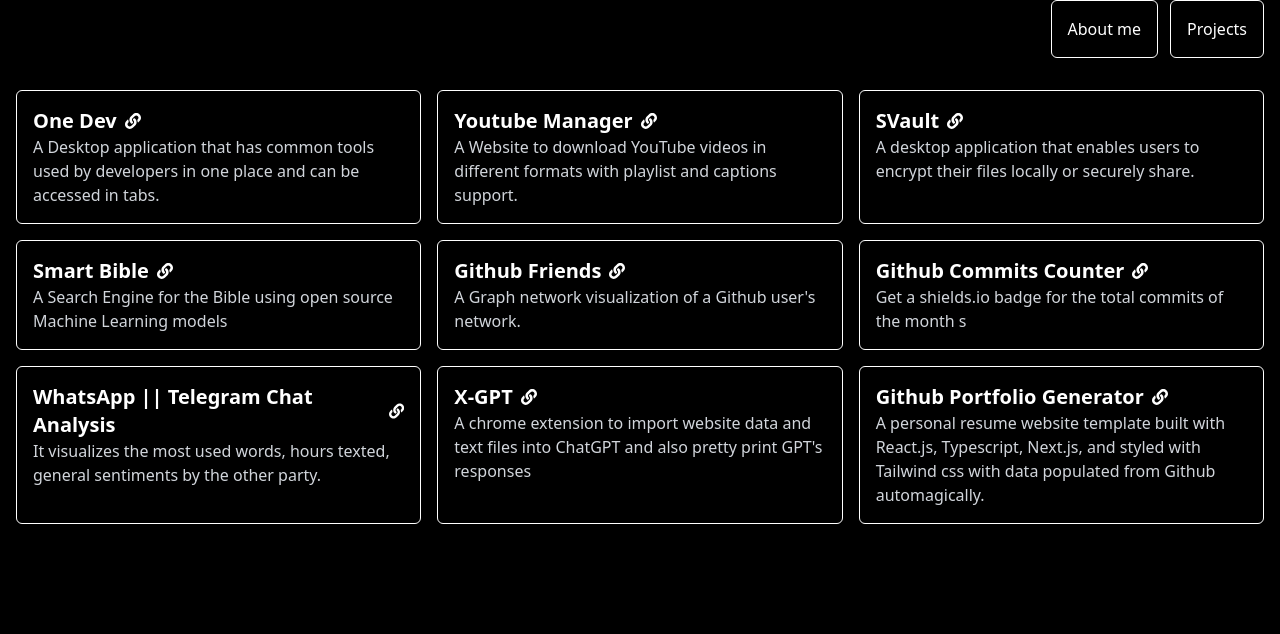
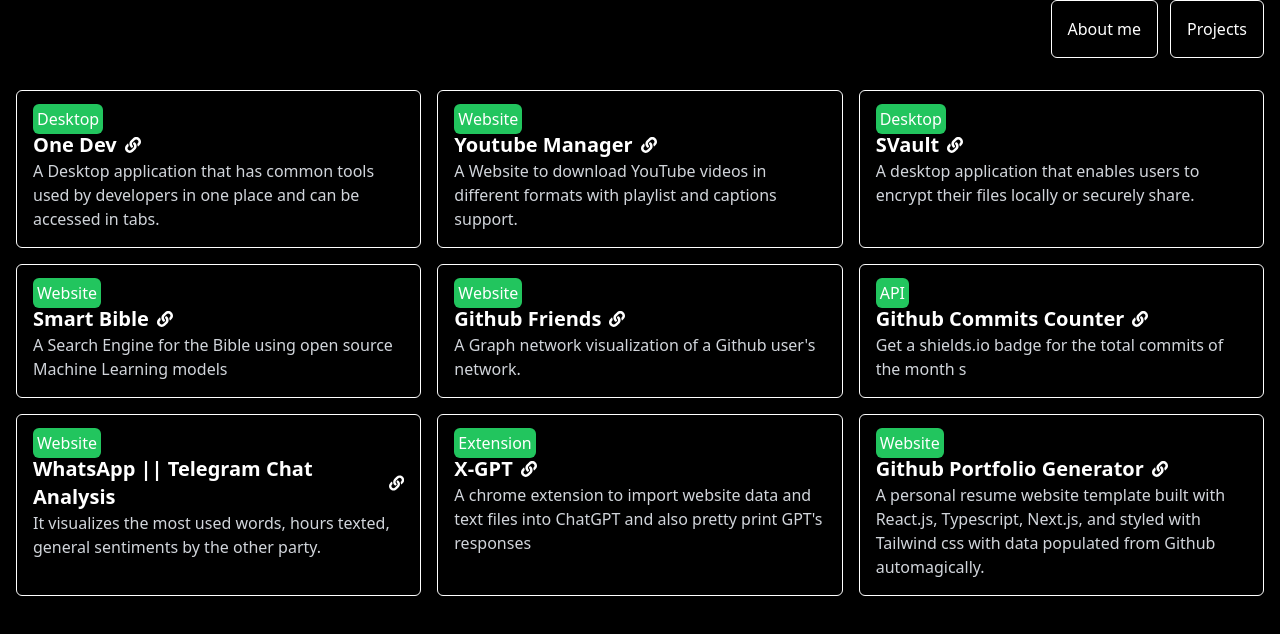
Before and after one commit to Owbird/Owbird, a Next.js app: page /projects in a window 1280 px wide. Shown: the top 634 px of the page. Built offline with nearby package versions, Linux system fonts and the light colour scheme.

Commit message:
feat (Projects): show platforms on project card

```diff
--- a/src/app/projects/[id]/page.tsx
+++ b/src/app/projects/[id]/page.tsx
@@ -1,5 +1,6 @@
 import NavBar from "@/components/NavBar";
 import WhiteButton from "@/components/WhiteButton";
+import ProjectPlatformsBadge from "@/components/project/ProjectPlatformsBadge";
 import projects from "@/data/projects.json";
 import { generate_metadata } from "@/utils/generate_metadata";
 import { Metadata } from "next";
@@ -64,14 +65,7 @@
 
       <div>
         <div className="flex flex-col">
-          {platforms.map((platform) => (
-            <span
-              key={platform}
-              className="mr-2 capitalize bg-green-500 p-1 rounded-md text-center w-20"
-            >
-              {platform}
-            </span>
-          ))}
+          <ProjectPlatformsBadge platforms={platforms} />
           <h1 className="font-bold text-4xl mr-2">{name}</h1>
         </div>
         <div className="flex mt-4 mb-4">
--- a/src/app/projects/page.tsx
+++ b/src/app/projects/page.tsx
@@ -1,4 +1,5 @@
 import NavBar from "@/components/NavBar";
+import ProjectPlatformsBadge from "@/components/project/ProjectPlatformsBadge";
 import projects from "@/data/projects.json";
 import Link from "next/link";
 import { FaLink } from "react-icons/fa";
@@ -11,8 +12,9 @@
       </div>
 
       <div className="grid grid-cols-1 lg:grid-cols-3 gap-4">
-        {projects.map(({ id, name, short_description }) => (
+        {projects.map(({ id, name, platforms, short_description }) => (
           <div key={id} className="border border-white p-4 rounded-md">
+            <ProjectPlatformsBadge platforms={platforms} />
             <div className="flex items-center hover:text-green-500">
               <Link
                 target="_blank"
--- /dev/null
+++ b/src/components/project/ProjectPlatformsBadge.tsx
@@ -0,0 +1,20 @@
+interface IProjectPlatformBadgeProps {
+  platforms: string[];
+}
+
+const ProjectPlatformsBadge = ({ platforms }: IProjectPlatformBadgeProps) => {
+  return (
+    <div>
+      {platforms.map((platform) => (
+        <span
+          key={platform}
+          className="mr-2 capitalize bg-green-500 p-1 rounded-md text-center w-20"
+        >
+          {platform}
+        </span>
+      ))}
+    </div>
+  );
+};
+
+export default ProjectPlatformsBadge;
```
